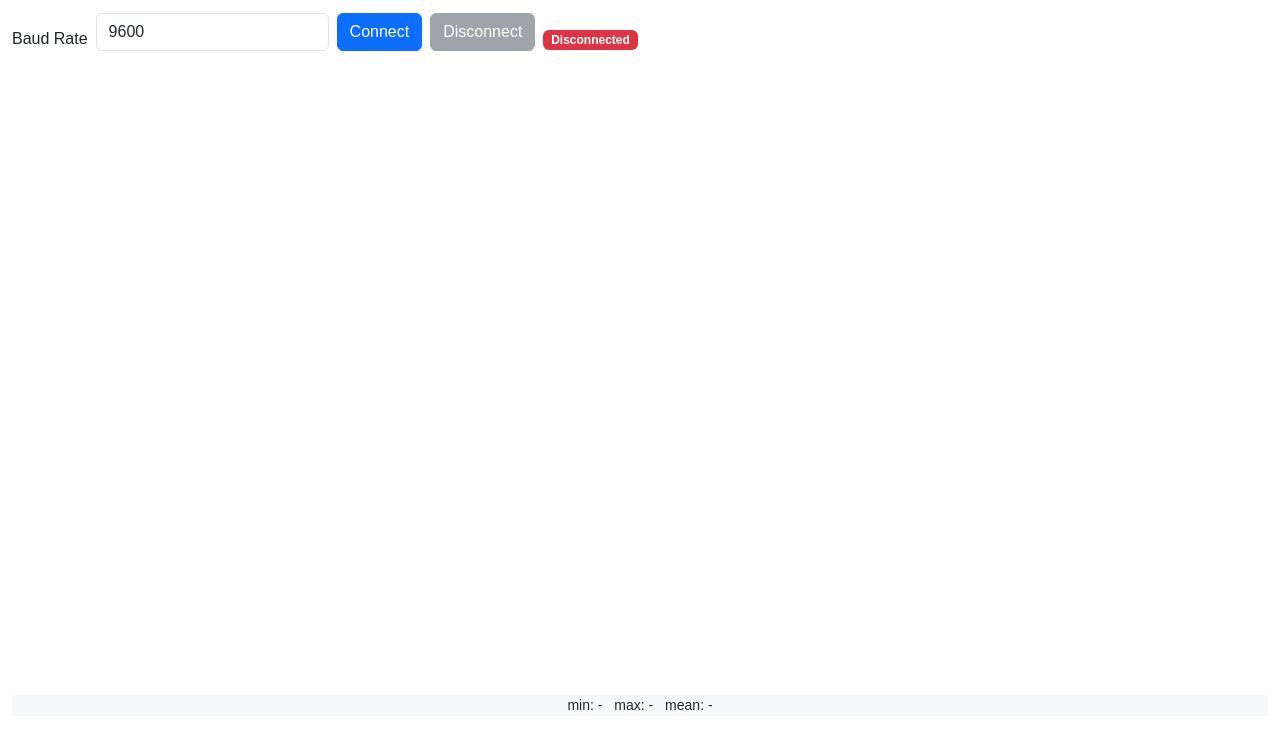
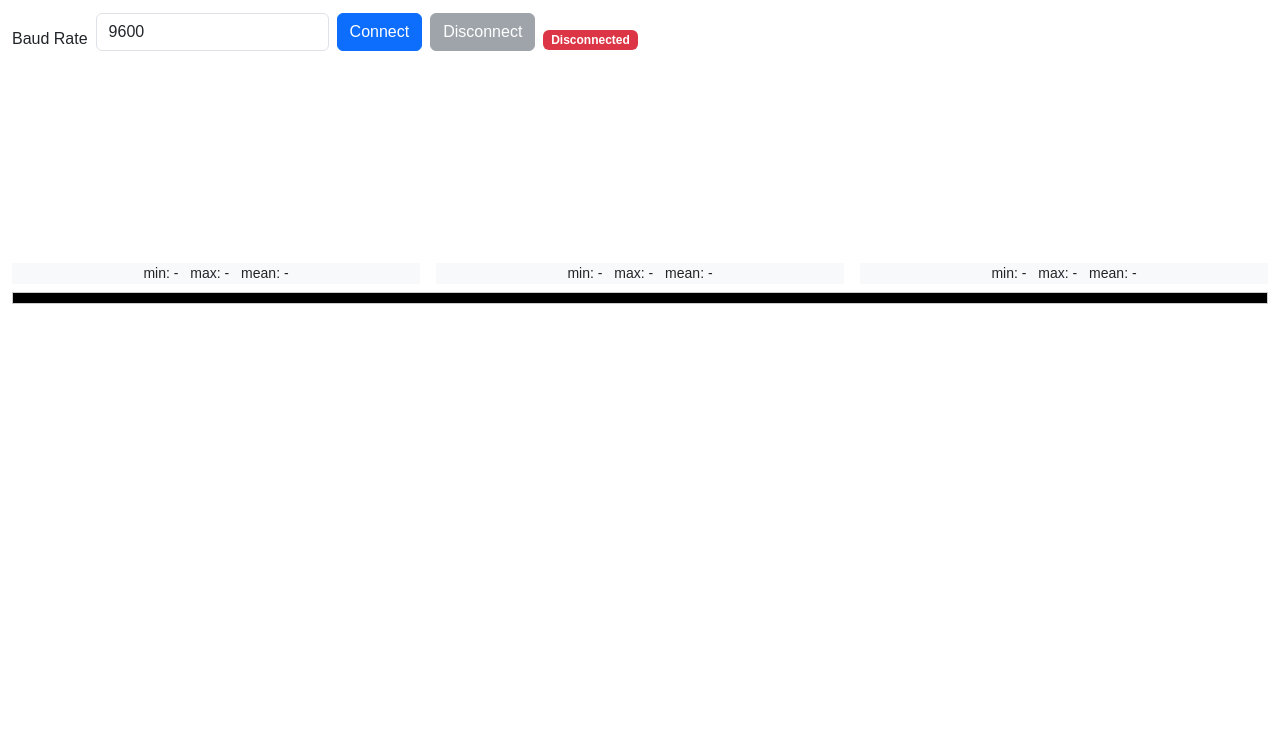
Before and after one commit to edavidfs/atmos_read, a plain HTML site: page index.html in a window 1280 px wide. Shown: the part 71-800 px from the top of the page. Drawn offline with nearby package versions, Linux system fonts and the light colour scheme; some packages are replaced by stand-ins of ours; a script that the page names is missing.

Commit message:
Restructure layout into three fixed-height sections

```diff
--- a/index.html
+++ b/index.html
@@ -10,8 +10,9 @@
     <script src="https://cdn.jsdelivr.net/npm/chartjs-plugin-zoom@2.0.1"></script>
 </head>
 <body class="container-fluid h-100 d-flex flex-column">
+    <div id="top" class="mb-2 d-flex flex-column">
         <h1 class="mb-3">Atmos Read</h1>
-    <div id="controls" class="mb-3">
+        <div id="controls">
             <div class="row g-2 align-items-end">
                 <div class="col-auto">
                     <label for="baudrate" class="form-label mb-0">Baud Rate</label>
@@ -30,25 +31,26 @@
                 </div>
             </div>
         </div>
-    <div id="charts" class="flex-grow-1 d-flex flex-column mb-2">
-        <div class="chart-container mb-2 flex-grow-1">
-            <canvas id="tempChart" class="w-100 flex-grow-1"></canvas>
+    </div>
+    <div id="charts" class="mb-2 d-flex">
+        <div class="chart-container me-2">
+            <canvas id="tempChart" class="w-100 h-100"></canvas>
             <div class="stats small text-center">
                 <span>min: <span id="temp-min">-</span></span>
                 <span class="mx-2">max: <span id="temp-max">-</span></span>
                 <span>mean: <span id="temp-mean">-</span></span>
             </div>
         </div>
-        <div class="chart-container mb-2 flex-grow-1">
-            <canvas id="humChart" class="w-100 flex-grow-1"></canvas>
+        <div class="chart-container mx-2">
+            <canvas id="humChart" class="w-100 h-100"></canvas>
             <div class="stats small text-center">
                 <span>min: <span id="hum-min">-</span></span>
                 <span class="mx-2">max: <span id="hum-max">-</span></span>
                 <span>mean: <span id="hum-mean">-</span></span>
             </div>
         </div>
-        <div class="chart-container mb-2 flex-grow-1">
-            <canvas id="presChart" class="w-100 flex-grow-1"></canvas>
+        <div class="chart-container ms-2">
+            <canvas id="presChart" class="w-100 h-100"></canvas>
             <div class="stats small text-center">
                 <span>min: <span id="pres-min">-</span></span>
                 <span class="mx-2">max: <span id="pres-max">-</span></span>
@@ -56,7 +58,7 @@
             </div>
         </div>
     </div>
-    <pre id="terminal" class="terminal mb-2 flex-shrink-0"></pre>
+    <pre id="terminal" class="terminal"></pre>
     <script src="script.js"></script>
 </body>
 </html>
--- a/style.css
+++ b/style.css
@@ -7,8 +7,14 @@ body {
     box-sizing: border-box;
     overflow: hidden;
 }
-#controls {
-    margin-bottom: 20px;
+
+#top {
+    flex: 0 0 25%;
+}
+
+#charts {
+    flex: 0 0 50%;
+    display: flex;
 }
 
 .chart-container {
@@ -27,7 +33,7 @@ body {
 
 .terminal {
     width: 100%;
-    height: 20vh;
+    flex: 0 0 25%;
     background: #000;
     color: #0f0;
     padding: 5px;
```
Also changed, not shown: 1 other file. Lines whose indentation alone changed are shown as unchanged.
